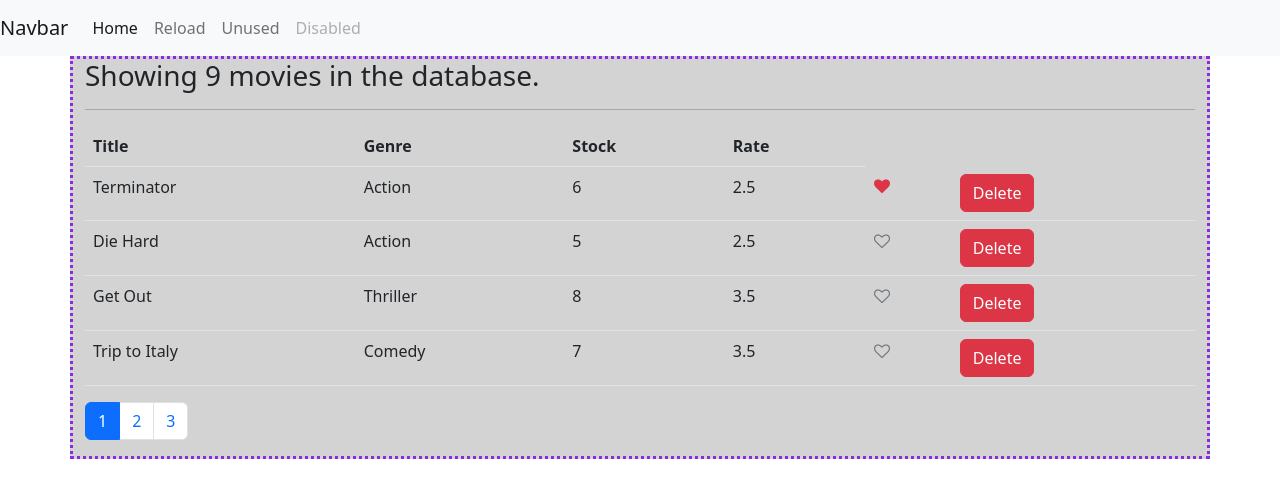
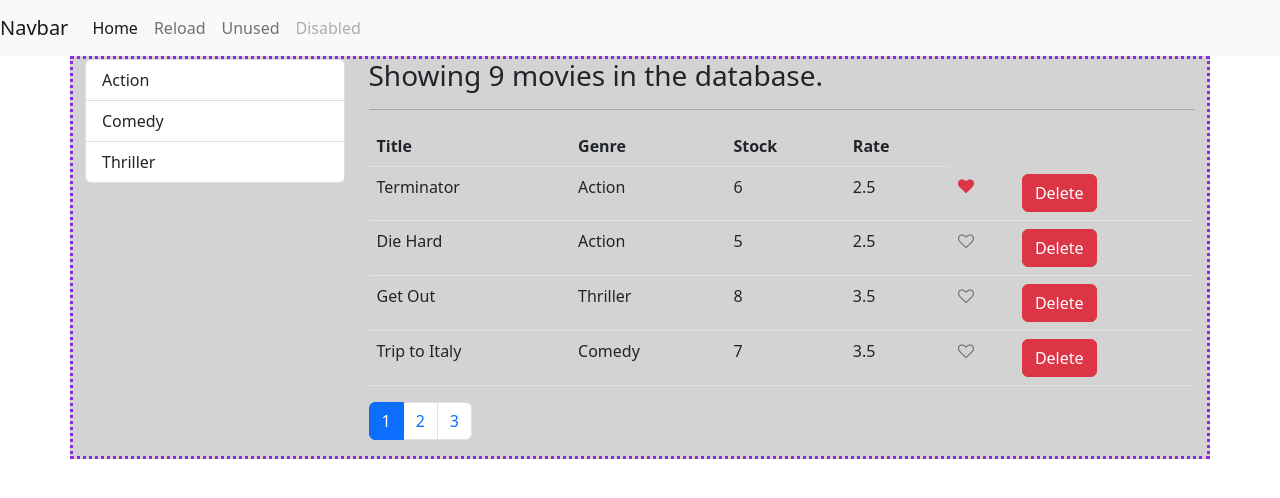
Before and after one commit to JerryHobby/react-playground, a React (Vite) app: page / in a window 1280 px wide. Shown: the top 498 px of the page. Built offline with nearby package versions, Linux system fonts and the light colour scheme.

Commit message:
genre partially working

```diff
--- a/package.json
+++ b/package.json
@@ -16,7 +16,7 @@
     "bootstrap-icons": "^1.10.3",
     "font-awesome": "^4.7.0",
     "lodash": "^4.17.21",
-    "props-type": "^1.0.1"
+    "prop-types": "^15.8.1"
   },
   "devDependencies": {
     "@types/react": "^18.0.15",
--- a/src/App.jsx
+++ b/src/App.jsx
@@ -8,10 +8,11 @@ import './App.css';
 
 class App extends Component {
   state = {
-    genres: getGenres(),
-    movies: getMovies(),
+    genres: [],
+    movies: [],
     pageSize: 4,
     currentPage: 1,
+    currentGenre: 'all',
     counters: [
       { id: 1, value: 10, selected: true, label: 'First' },
       { id: 2, value: 20, selected: true, label: 'Second' },
@@ -27,8 +28,10 @@ class App extends Component {
 
   componentDidMount() {
     // make Ajax calls to get data
-    const movies = { id: 1, name: 'Die Hard' };
-    this.setState(movies);
+    const genres = getGenres();
+    const movies = getMovies();
+    this.setState({ movies: getMovies(), genres: getGenres() });
+
     console.log('App Mounted');
   }
 
@@ -89,9 +92,11 @@ class App extends Component {
             movies={this.state.movies}
             pageSize={this.state.pageSize}
             currentPage={this.state.currentPage}
+            currentGenre={this.state.currentGenre}
             onDelete={this.handleDeleteMovie}
             onLiked={this.handleLiked}
             onPageChange={this.handlePageChange}
+            onGenreChange={this.handleGenreChange}
           />
           {/*
           <hr></hr>
@@ -109,6 +114,12 @@ class App extends Component {
   }
   handlePageChange = (page) => {
     this.setState({ currentPage: page.page });
+  };
+
+  handleGenreChange = (genre) => {
+    console.log('genre selected **********');
+    const currentGenre = genre._id;
+    this.setState({ currentGenre: currentGenre });
   };
 
   handleDeleteMovie = (movie) => {
--- a/src/components/common/like.jsx
+++ b/src/components/common/like.jsx
@@ -1,8 +1,11 @@
 import React, { Component } from 'react';
+import PropTypes from 'prop-types';
 
 class Like extends Component {
   render() {
-    if (this.props.liked == true) {
+    const { liked, onClick } = this.props;
+
+    if (liked == true) {
       var likedClass = 'fa fa-heart text-danger';
     } else {
       var likedClass = 'fa fa-heart-o text-muted';
@@ -13,10 +16,15 @@ class Like extends Component {
         className={likedClass}
         style={{ cursor: 'pointer' }}
         aria-hidden="true"
-        onClick={() => this.props.onClick()}
+        onClick={() => onClick()}
       ></i>
     );
   }
 }
 
+Like.propTypes = {
+  liked: PropTypes.bool.isRequired,
+  onClick: PropTypes.func.isRequired,
+};
+
 export default Like;
--- /dev/null
+++ b/src/components/common/listGroup.jsx
@@ -0,0 +1,26 @@
+import React, { Component } from 'react';
+
+const ListGroup = (props) => {
+  const { items, onGenreChange, textProperty, valueProperty, currentGenre } =
+    props;
+
+  return (
+    <ul className="list-group">
+      {items.map((item) => (
+        <li
+          key={item[valueProperty]}
+          className={
+            currentGenre === item[valueProperty]
+              ? 'active list-group-item'
+              : 'list-group-item'
+          }
+          onClick={() => onGenreChange(item)}
+        >
+          {item[textProperty]}
+        </li>
+      ))}
+    </ul>
+  );
+};
+
+export default ListGroup;
--- a/src/components/movies.jsx
+++ b/src/components/movies.jsx
@@ -1,7 +1,9 @@
 import React, { Component } from 'react';
 import Like from './common/like';
+import ListGroup from './common/listGroup';
 import Pagination from './common/pagination';
 import { paginate } from '../utils/paginate';
+import PropTypes from 'prop-types';
 
 export default class Movies extends Component {
   render() {
@@ -12,10 +14,13 @@ export default class Movies extends Component {
 
   renderMovies() {
     const {
+      genres,
       movies: allMovies,
       pageSize,
       onPageChange,
+      onGenreChange,
       currentPage,
+      currentGenre,
       onDelete,
       onLiked,
     } = this.props;
@@ -24,7 +29,17 @@ export default class Movies extends Component {
     if (movies.length === 0) return <p>There are no movies!</p>;
 
     return (
-      <div>
+      <div className="row">
+        <div className="col-3">
+          <ListGroup
+            items={genres}
+            textProperty="name"
+            valueProperty="_id"
+            onGenreChange={onGenreChange}
+            currentGenre={currentGenre}
+          />
+        </div>
+        <div className="col">
           <h3>Showing {allMovies.length} movies in the database.</h3>
           <hr />
           <table className="table">
@@ -66,6 +81,19 @@ export default class Movies extends Component {
             onPageChange={onPageChange}
           />
         </div>
+      </div>
     );
   }
 }
+
+Movies.propTypes = {
+  genres: PropTypes.array.isRequired,
+  movies: PropTypes.array.isRequired,
+  pageSize: PropTypes.number.isRequired,
+  currentPage: PropTypes.number.isRequired,
+  currentGenre: PropTypes.string.isRequired,
+  onPageChange: PropTypes.func.isRequired,
+  onGenreChange: PropTypes.func.isRequired,
+  onDelete: PropTypes.func.isRequired,
+  onLiked: PropTypes.func.isRequired,
+};
```
Also changed, not shown: src/components/common/pagination.jsx (+7 -0 lines), 1 other file (tests, documents, lock files or other folders). Lines whose indentation alone changed are shown as unchanged.
